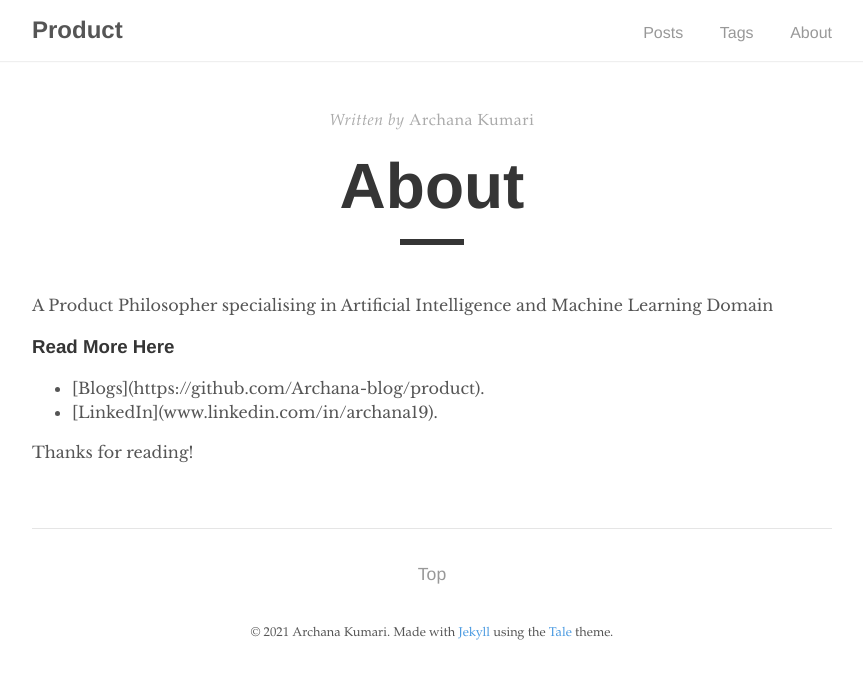
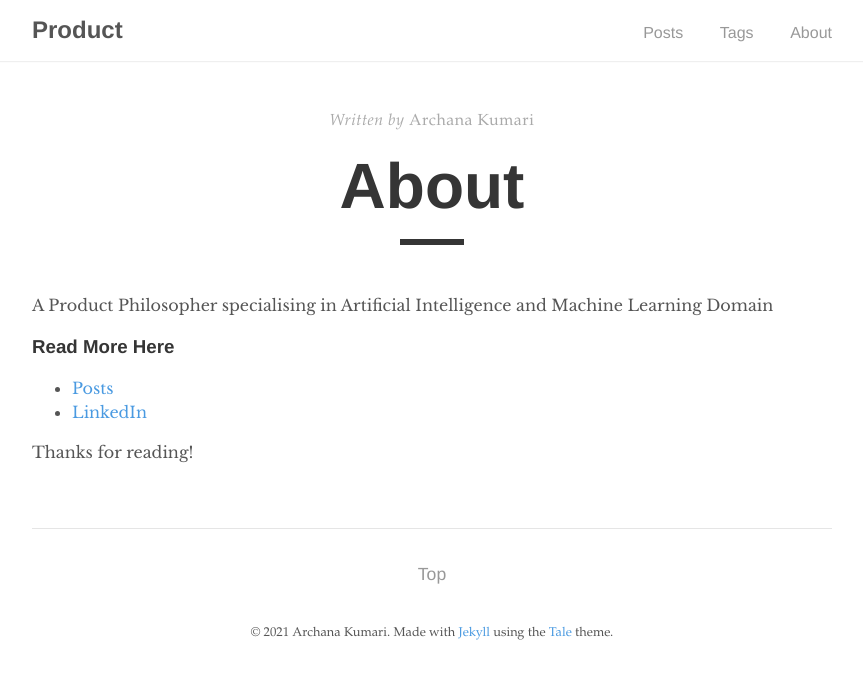
Before and after one commit to Archana-blog/product, a Jekyll site: the page built from _pages/about.md, in a window 1280 px wide. Shown: the top 679 px of the page, without its empty margins (208-1071 px from the left). Built offline with Jekyll 4.4.1, drawn with Linux system fonts in a browser that asks for light colours.

Commit message:
Update about.md

```diff
--- a/_pages/about.md
+++ b/_pages/about.md
@@ -9,8 +9,7 @@ A Product Philosopher specialising in Artificial Intelligence and Machine Learni
 
 ### Read More Here
 <ul>
-  <li>[Blogs](https://github.com/Archana-blog/product).</li>
-  <li>[LinkedIn](www.linkedin.com/in/archana19).</li>
+    <li><a href="https://github.com/Archana-blog/product">Posts</a></li>
+    <li><a href="www.linkedin.com/in/archana19">LinkedIn</a></li>
 </ul>
-
 Thanks for reading!
```
